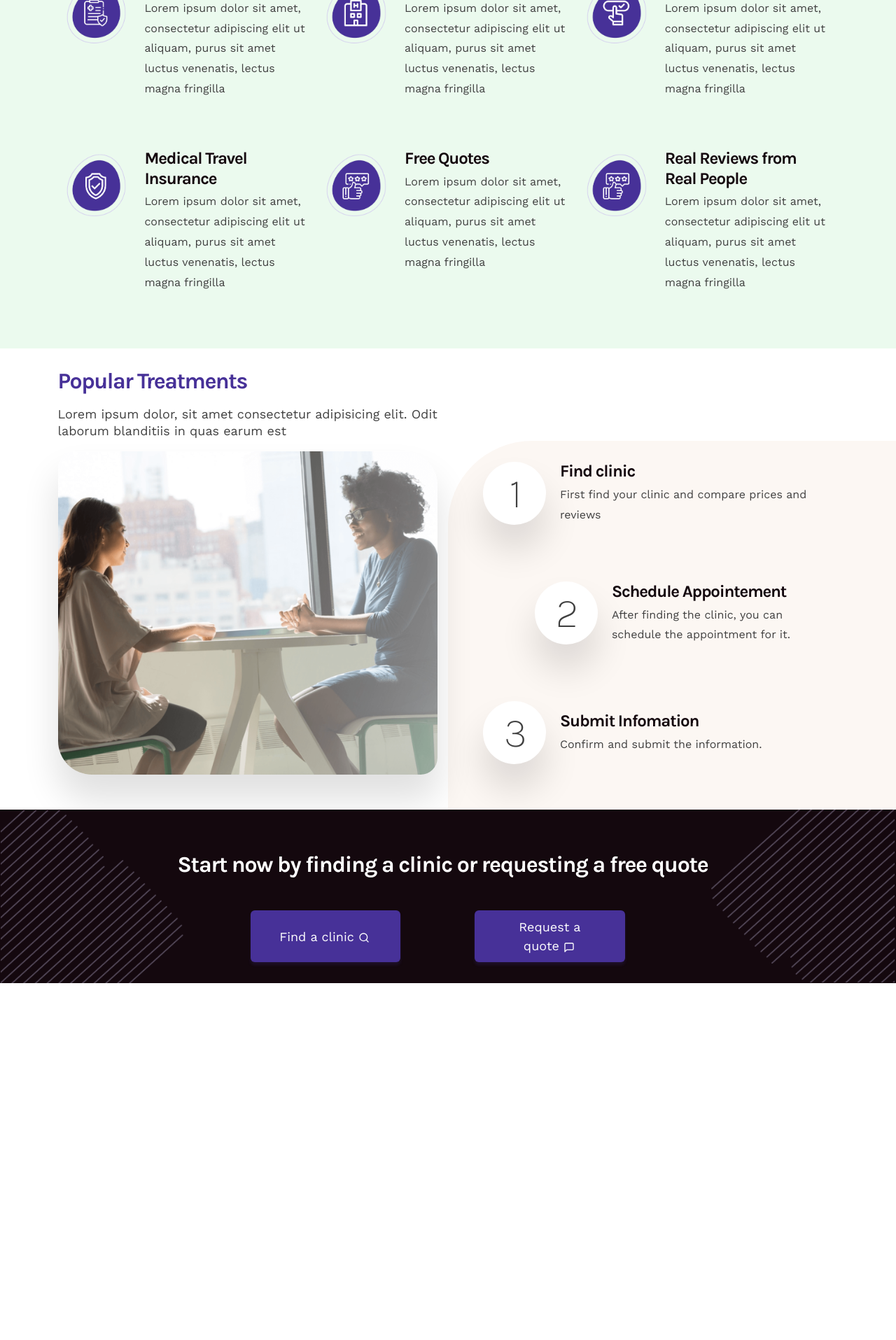
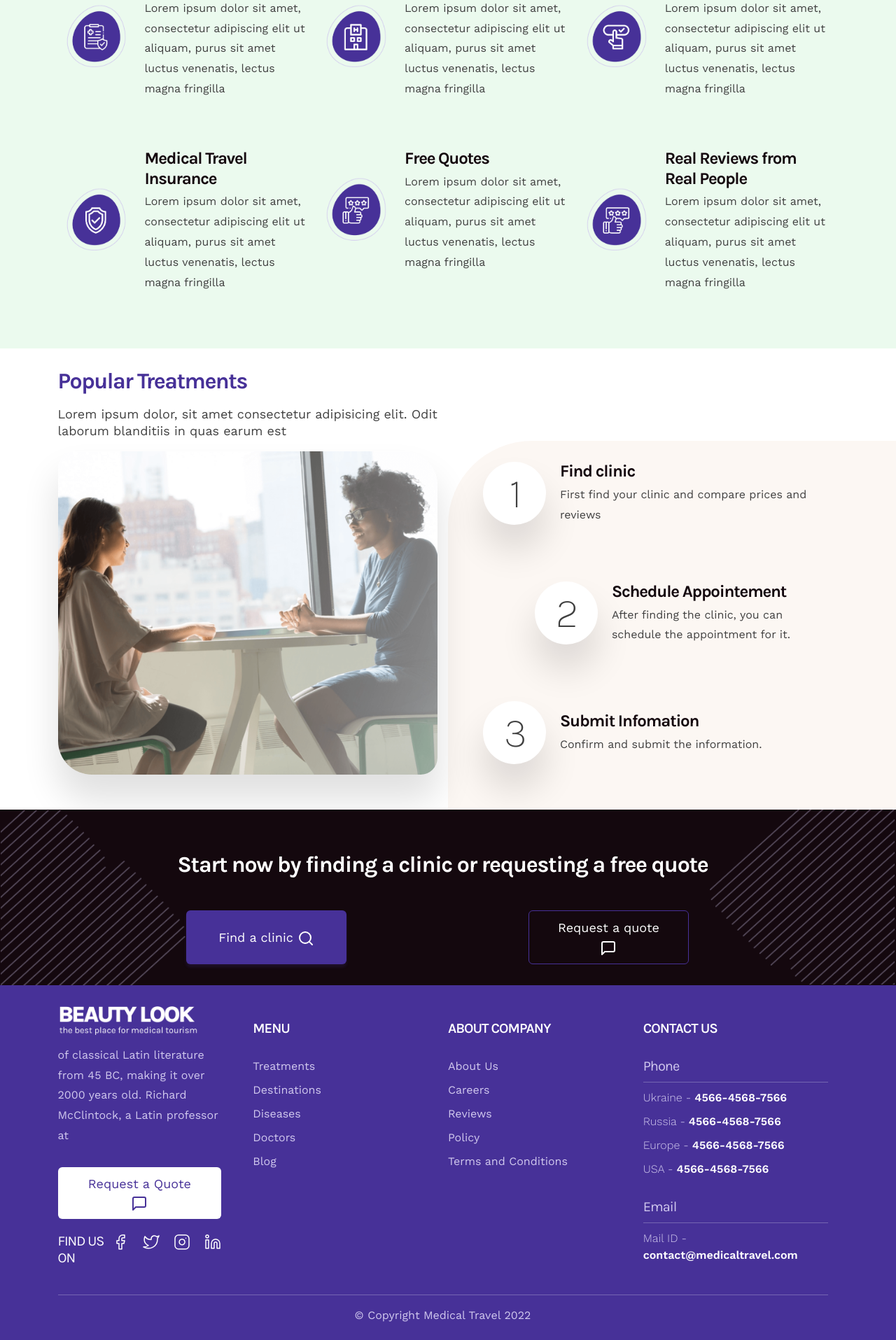
Before and after one commit to mandeepb29/medical-travel, a PHP site: page / in a window 1280 px wide. Shown: the part 2668-4583 px from the top of the page at 70% size. Before the commit the page ends 4073 px from the top, so only its background shows below. Run offline with PHP 8.4, Linux system fonts and the light colour scheme.

Commit message:
homepage completed

```diff
--- a/src/css/style.css
+++ b/src/css/style.css
@@ -101,6 +101,9 @@ p, .icon-text span {
   color: #404040;
   text-transform: uppercase; }
 
+.text-300 {
+  font-weight: 300 !important; }
+
 .text-400 {
   font-weight: 400 !important; }
 
@@ -118,6 +121,9 @@ p, .icon-text span {
 
 .text-grey, .section-subheading {
   color: #404040 !important; }
+
+.text-purple-light {
+  color: #D1C9EE !important; }
 
 .font-karla {
   font-family: 'Karla', sans-serif; }
@@ -195,6 +201,11 @@ p, .icon-text span {
       .btn-outline-white:hover {
         color: #473198;
         background-color: #ffffff !important; }
+    .btn-outline-purple {
+      border: 1.5px solid #473198 !important;
+      color: #ffffff !important; }
+      .btn-outline-purple:hover {
+        background-color: #473198 !important; }
   .btn-sm {
     padding: 0.4rem 1rem;
     font-size: 1.6rem; }
@@ -216,6 +227,15 @@ p, .icon-text span {
     .btn-icon img, .btn-icon svg {
       width: 2.4rem;
       height: 2.4rem; }
+  .btn-white {
+    background-color: #ffffff;
+    color: #473198; }
+    .btn-white:hover {
+      background-color: #23184b;
+      color: #ffffff; }
+  .btn-text-icon img, .btn-text-icon svg {
+    width: 2.4rem;
+    height: 2.4rem; }
 
 .card, .result-card, .treatment-card-image {
   padding: 2.4rem 3.6rem;
@@ -415,9 +435,6 @@ select:focus, select:active, .form-select:focus, .form-select:active, input:focu
   .destination-card-title {
     color: #ffffff; }
 
-.footer {
-  background-color: #14080E; }
-
 .navbar {
   background: #FFFFFF;
   /* shadow-sm */
@@ -560,6 +577,43 @@ section {
 .top-section {
   padding-top: 12rem; }
 
+.footer {
+  background-color: #473198;
+  padding: 3rem 0 2rem; }
+  .footer-logo {
+    width: 20rem; }
+    .footer-logo-wrapper {
+      padding-right: 3rem; }
+  .footer-menu {
+    margin-bottom: 2rem; }
+    .footer-menu-heading {
+      color: #ffffff;
+      font-weight: 600;
+      margin-top: 2rem;
+      margin-bottom: 3rem; }
+    .footer-menu-link {
+      color: #D1C9EE;
+      text-decoration: none;
+      transition: all 300ms cubic-bezier(0.48, 0.01, 0.61, 0.99);
+      display: block;
+      margin-bottom: 1rem; }
+      .footer-menu-link:hover {
+        color: #ffffff; }
+
+.social-icons {
+  display: flex;
+  margin-left: 1rem; }
+  .social-icons a:not(:last-child) {
+    margin-right: 2rem; }
+  .social-icons svg {
+    color: #ffffff;
+    stroke-width: 1.5px; }
+  .social-icons-wrapper {
+    display: flex;
+    margin-top: 2rem;
+    justify-content: space-between;
+    margin-bottom: 2rem; }
+
 .section-details {
   background-color: #EBFAEE;
   width: 100%; }
@@ -672,6 +726,8 @@ section {
 
 .reason-box {
   margin: 2rem 0 5rem; }
+  .reason-box .row {
+    align-items: center; }
   .reason-box h4 {
     color: #14080E; }
 
--- a/src/index.html
+++ b/src/index.html
@@ -630,22 +630,19 @@
             </div>
 
           <div class="row justify-content-center" style="z-index: 10;">
-            <div class="col-lg-6 col-sm-9">
+            <div class="col-lg-8 col-sm-9">
               <div class="row justify-content-between">
-                <div class="col-sm-5 col-6 d-flex">
-                  <button class="btn btn-primary w-100" type="button">Find a clinic
-                    <i class="header-icon" data-feather="search"></i>
+                <div class="col-sm-4 col-6 d-flex">
+                  <button class="btn btn-primary btn-text-icon w-100" type="button">Find a clinic
+                    <i data-feather="search"></i>
                   </button>
                 </div>
-                <div class="col-sm-5 col-6 d-flex">
-                  <button class="btn btn-primary w-100" type="button">Request a quote
-                    <i class="header-icon" data-feather="message-square"></i>
+                <div class="col-sm-4 col-6 d-flex">
+                  <button class="btn btn-outline-purple btn-text-icon w-100" type="button">Request a quote
+                    <i data-feather="message-square"></i>
                 </button>
                 </div>
               </div>
-
-
-
         </div>
       </div>
 
@@ -660,6 +657,120 @@
 
 </section>
 
+<footer class="footer">
+  <div class="container">
+    <div class="row">
+      <div class="col-md-3 col-sm-6">
+        <div class="footer-logo-wrapper">
+          <div class="footer-logo">
+            <img src="./img/logo-white.png" alt="logo">
+          </div>
+            <p class="mt-4 text-purple-light">
+              of classical Latin literature from 45 BC, making it over 2000 years old. Richard McClintock, a Latin professor at
+            </p>
+
+
+            <a href="" class="btn btn-white btn-icon-text mt-5">
+              Request a Quote
+              <i data-feather="message-square"></i>
+            </a>
+
+            <div class="social-icons-wrapper">
+
+              <h5 class="subheading text-white">find us on</h5>
+              <div class="social-icons">
+                <a href=""><i data-feather="facebook"></i></a>
+                <a href=""><i data-feather="twitter"></i></a>
+                <a href=""><i data-feather="instagram"></i></a>
+                <a href=""><i data-feather="linkedin"></i></a>
+              </div>
+            </div>
+        </div>
+
+      </div>
+      <div class="col-md-3 col-sm-6">
+        <div class="footer-menu">
+          <h5 class="footer-menu-heading">
+            MENU
+          </h5>
+          <div class="footer-menu-list">
+            <a href="" class="footer-menu-link">Treatments</a>
+            <a href="" class="footer-menu-link">Destinations</a>
+            <a href="" class="footer-menu-link">Diseases</a>
+            <a href="" class="footer-menu-link">Doctors</a>
+            <a href="" class="footer-menu-link">Blog</a>
+          </div>
+        </div>
+
+        </div>
+
+        <div class="col-md-3 col-sm-6">
+          <div class="footer-menu">
+            <h5 class="footer-menu-heading">
+              ABOUT COMPANY
+            </h5>
+            <div class="footer-menu-list">
+              <a href="" class="footer-menu-link">About Us</a>
+              <a href="" class="footer-menu-link">Careers</a>
+              <a href="" class="footer-menu-link">Reviews</a>
+              <a href="" class="footer-menu-link">Policy</a>
+              <a href="" class="footer-menu-link">Terms and Conditions</a>
+            </div>
+          </div>
+
+          </div>
+
+          <div class="col-md-3 col-sm-6">
+            <div class="footer-menu">
+              <h5 class="footer-menu-heading">
+                CONTACT US
+              </h5>
+              <div class="footer-menu-list">
+                <h5 class="text-400 text-purple-light">
+                  Phone
+                </h5>
+                <hr class="bg-white">
+                <a href="" class="footer-menu-link">
+                  <span class="text-300">Ukraine - </span>
+                  <span class="text-600 text-white">4566-4568-7566</span>
+                </a>
+                <a href="" class="footer-menu-link">
+                  <span class="text-300">Russia - </span>
+                  <span class="text-600 text-white">4566-4568-7566</span>
+                </a>
+                <a href="" class="footer-menu-link">
+                  <span class="text-300">Europe - </span>
+                  <span class="text-600 text-white">4566-4568-7566</span>
+                </a>
+                <a href="" class="footer-menu-link">
+                  <span class="text-300">USA - </span>
+                  <span class="text-600 text-white">4566-4568-7566</span>
+                </a>
+              </div>
+
+              <div class="footer-menu-list mt-5">
+                <h5 class="text-400 text-purple-light">
+                  Email
+                </h5>
+                <hr class="bg-white">
+                <a href="" class="footer-menu-link">
+                  <span class="text-300">Mail ID - </span>
+                  <span class="text-600 text-white">contact@medicaltravel.com</span>
+                </a>
+              </div>
+            </div>
+
+            </div>
+    </div>
+
+    <hr class="bg-white mb-4">
+
+    <p class="text-center text-purple-light">
+      © Copyright Medical Travel 2022
+    </p>
+
+  </div>
+</footer>
 </body>
 <script src="https://unpkg.com/feather-icons"></script>
 <script>feather.replace();</script>
--- a/src/sass/base/_typography.scss
+++ b/src/sass/base/_typography.scss
@@ -69,6 +69,9 @@ p {
     color: $text-grey;
     text-transform: uppercase;
 }
+.text-300{
+    font-weight: 300 !important;
+}
 .text-400{
     font-weight: 400 !important;
 }
@@ -88,6 +91,9 @@ p {
 .text-grey{
     color: $text-grey !important;
 }
+.text-purple-light{
+    color: $brand-purple-light !important;
+}
 .font-karla{
     font-family: 'Karla', sans-serif;
 }
--- a/src/sass/main.scss
+++ b/src/sass/main.scss
@@ -25,8 +25,8 @@
 @import "./components/treatment-card";
 @import "./components/destination-card";
 
-@import './layouts/footer';
 @import './layouts/header';
 @import "./layouts/section";
+@import './layouts/footer';
 
 @import './pages/index';
--- a/src/sass/pages/_index.scss
+++ b/src/sass/pages/_index.scss
@@ -129,6 +129,10 @@
 .reason-box{
     margin:2rem 0 5rem;
 
+    .row{
+        align-items: center;
+    }
+
     h4{
         color: $brand-dark;
     }
@@ -144,7 +148,6 @@
 .bottom-left,.bottom-right{
     height: 100%;
     width: auto;
-
     position: absolute;
     z-index: 0;
 
```
Also changed, not shown: src/sass/components/_button.scss (+25 -0 lines), src/sass/layouts/_footer.scss (+53 -1 lines), src/img/logo-white.png (added).
